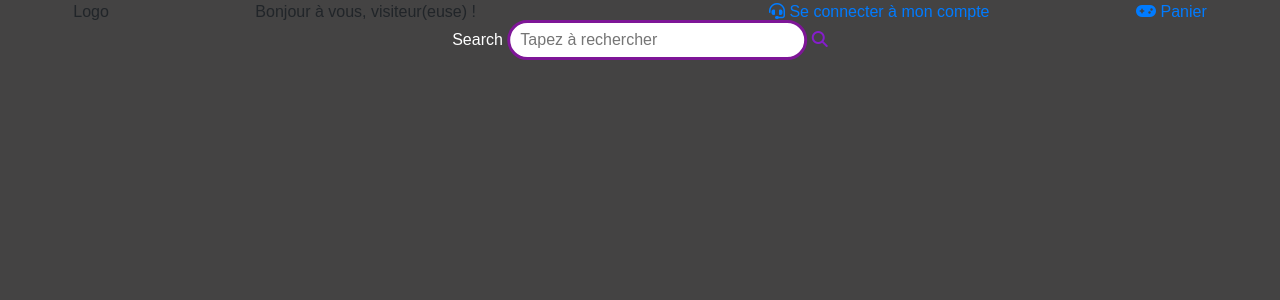
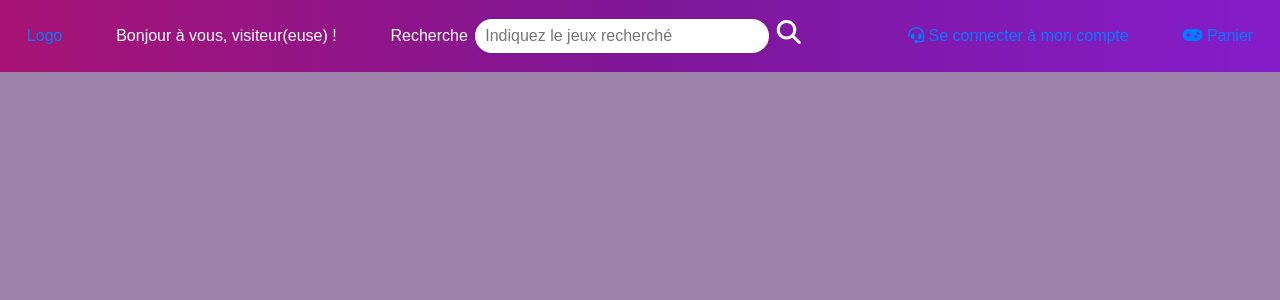
Before and after one commit to Philpof/catalogueACS, a PHP site: page /index.php in a window 1280 px wide. Shown: the top 300 px of the page. Run offline with PHP 8.4, Linux system fonts and the light colour scheme; some libraries are stand-ins or nearby versions.

Commit message:
Modif & corrections (Ali & Phil)

```diff
--- a/header.php
+++ b/header.php
@@ -20,10 +20,13 @@
 </head>
 
 <body>
+
+<!-- Connection à la base de donnée -->
 <?php
   try {
     $bdd = new PDO('mysql:host=localhost;dbname=catalogueacs;charset=utf8', 'root', '', array(PDO::ATTR_ERRMODE => PDO::ERRMODE_EXCEPTION));
-    } catch(PDOException $e)
+  }
+    catch(PDOException $e)
   {
     die('Ereur : '.$e->getMessage());
   }
@@ -33,15 +36,43 @@
     var_dump($var);
     echo "</pre>";
   }
+?>
 
+<!-- Fonction de connexion -->
+<?php
+// On prolonge la session
+session_start();
 
+// On teste si la variable de session existe et contient une valeur
+if(!isset($_SESSION['login']))
+{
+  // Si inexistante ou nulle, on redirige vers le formulaire de login
+  $client = " à vous, visiteur(euse)";
+  $connexion = "<i class=\"fas fa-headset\"></i> Se connecter à mon compte";
+  $goLog = "login";
+  $admin = "";
+}
+else {
+  $client = ", " . $_SESSION['prenom'] . " " . $_SESSION['nom'];
+  $connexion = "<i class=\"fas fa-ghost\"></i> Me déconnecter";
+  $goLog = "logout";
+
+  if ($_SESSION['admin']) {
+    $admin = "<i class=\"fas fa-chess-king\"></i> Page d'administration";
+  }
+  else {
+    $admin = "";
+  }
+}
+?>
+
+<!-- fonction de recherche d'Ali -->
+<?php
 if (isset($_POST["jeux"])) {
   $jeux = $_POST["jeux"];
   $str = $bdd->query("SELECT * FROM jeux WHERE Titre LIKE '%{$jeux}%'");
+
   if ($str === true) {
-
-
-
     $str->setFetchmode(PDO:: FETCH_OBJ);
     ?>  <br>
       <br><br>
@@ -53,15 +84,12 @@
 
     while($row = $str->fetch())
     {
-
       ?>
-
       <tr>
           <td><?php echo $row->Titre; ?> </td>
           <td><?php echo $row->Categorie; ?> </td>
       </tr>
       <?php
-
   }
 echo  "</table>";
   }
@@ -69,22 +97,24 @@
       echo "It Does not exist";
   }
 }
-
 ?>
 
+<!-- Le HTML -->
+<nav>
+  <div id="navBarre" class="container-fluid">
+    <div class="row justify-content-around pt-3 pb-3 align-items-center">
+      <a id="logo" href="index.php">Logo</a>
+      <p id="client" class="mb-0">Bonjour<?php echo $client ?> !</p>
 
-
-  <div class="main">
-
-  <form method="post" action="header.php">
-        <label id="clr">Search</label>
-        <input class="search-txt" type="search" name="jeux" placeholder="Tapez à rechercher">
-        <button type="submit" class="btn-search"><i class="fas fa-search"></i></button>
-
-
-        <!-- <input type="submit" name="submit"> -->
-        <!-- <a class="search-btn"href="#"></a>
-        <i class="fas fa-search"></i> -->
+      <form method="post" action="index.php">
+            <label id="clr">Recherche</label>
+            <input class="search-txt" type="search" name="jeux" placeholder="Indiquez le jeux recherché">
+            <button type="submit" class="btn-search"><i id="loupe" class="fas fa-search"></i></button>
       </form>
 
+      <a id="admin" href="admin.php"><?php echo $admin ?></a>
+      <a id="connexion" href="<?php echo $goLog ?>.php"><?php echo $connexion ?></a>
+      <a id="panier" href="panier.php"><i class="fas fa-gamepad"></i> Panier</a>
     </div>
+  </div>
+</nav>
--- a/index.php
+++ b/index.php
@@ -1,44 +1,8 @@
 <?php
-// On prolonge la session
-session_start();
-
 include "header.php";
-
-// On teste si la variable de session existe et contient une valeur
-if(!isset($_SESSION['login']))
-{
-  // Si inexistante ou nulle, on redirige vers le formulaire de login
-  $client = " à vous, visiteur(euse)";
-  $connexion = "<i class=\"fas fa-headset\"></i> Se connecter à mon compte";
-  $goLog = "login";
-  $admin = "";
-}
-else {
-  $client = ", " . $_SESSION['prenom'] . " " . $_SESSION['nom'];
-  $connexion = "<i class=\"fas fa-ghost\"></i> Me déconnecter";
-  $goLog = "logout";
-
-  if ($_SESSION['admin']) {
-    $admin = "<i class=\"fas fa-chess-king\"></i> Page d'administration";
-  }
-  else {
-    $admin = "";
-  }
-}
 ?>
 
 <!-- Le HTML -->
-<nav>
-  <div class="container-fluid">
-    <div class="row justify-content-around">
-      <a id="logo" ref="index.php">Logo</a>
-      <p id="client">Bonjour<?php echo $client ?> !</p>
-      <a id="admin" href="admin.php"><?php echo $admin ?></a>
-      <a id="connexion" href="<?php echo $goLog ?>.php"><?php echo $connexion ?></a>
-      <a id="panier" href="panier.php"><i class="fas fa-gamepad"></i> Panier</a>
-    </div>
-  </div>
-</nav>
 
 <main>
 
--- a/panier.php
+++ b/panier.php
@@ -2,7 +2,7 @@
 include "header.php";
 ?>
 
-TEST
+<p>Page panier</p>
 
 
 <?php
--- a/recherche.php
+++ b/recherche.php
@@ -1,10 +1,7 @@
 <?php include "header.php" ?>
-<?php
 
 
+<p>page de recherche</p>
 
 
-
-?>
-
 <?php include "footer.php" ?>
--- a/style.css
+++ b/style.css
@@ -5,14 +5,17 @@
 }
 
 body{
-    background: #444343;
+    background: #9c82ab;
 }
 
-.main{
-    position: absolute;
-    top: 5%;
-    left: 50%;
-    transform: translate(-50%,-50%);
+#navBarre {
+  background: linear-gradient(to left, #851DCB, #7E1697, #A71375);
+  color: white;
+}
+
+#loupe {
+  color: white;
+  font-size: 1.5rem;
 }
 
 input{
```
Lines whose indentation alone changed are shown as unchanged.
